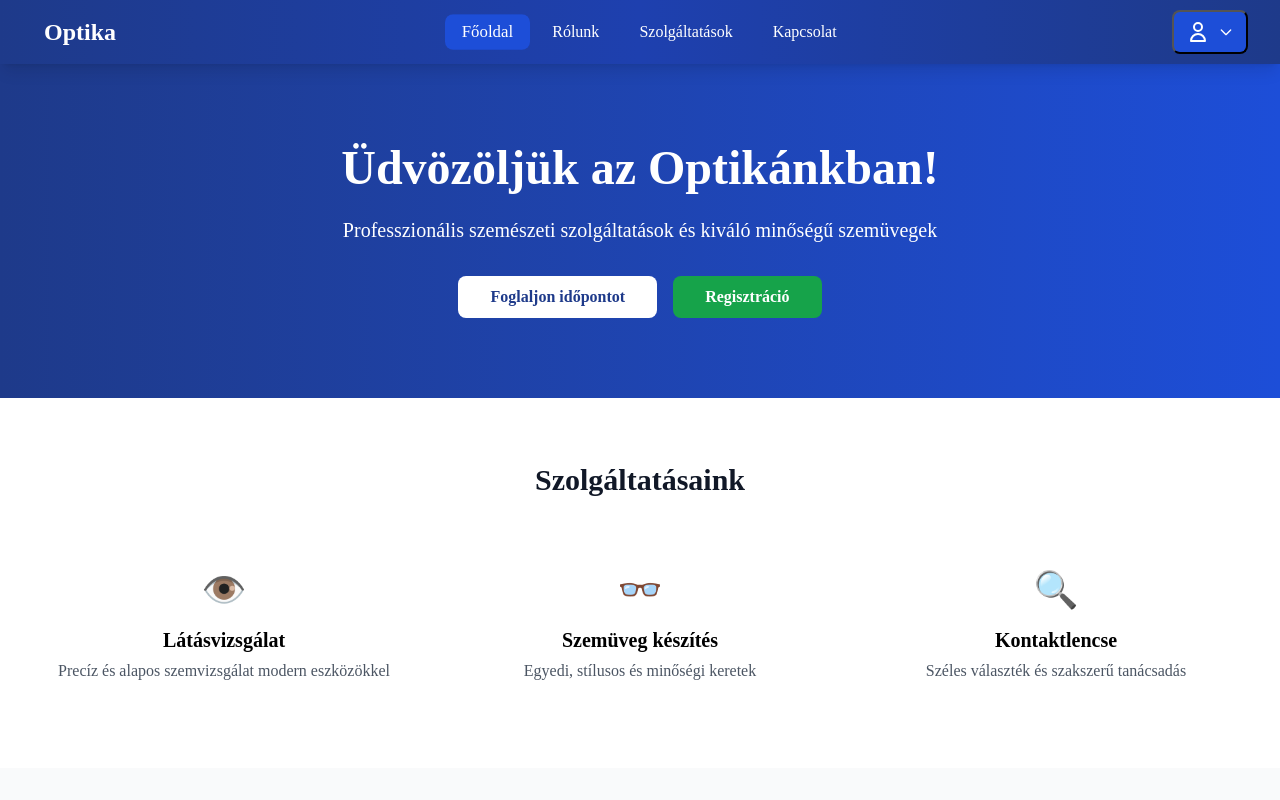
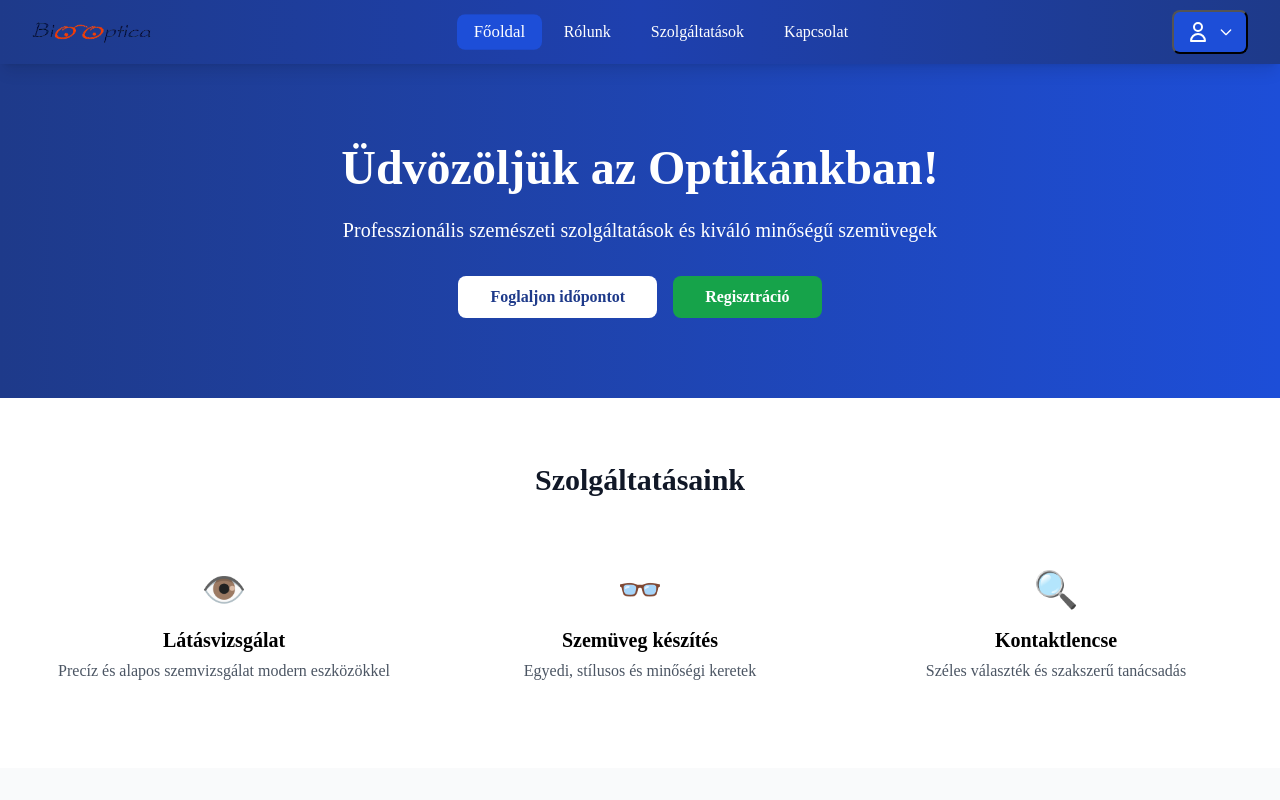
Before and after one commit to Wagreed/optika-weboldal, a Nuxt app in the folder frontend/: page / in a window 1280 px wide. Shown: the top 800 px of the page. Built offline with nearby package versions, Linux system fonts and the light colour scheme.

Commit message:
Logo added + .idea addons

```diff
--- a/frontend/app/layouts/default.vue
+++ b/frontend/app/layouts/default.vue
@@ -7,10 +7,14 @@
           <!-- Logo -->
           <div class="flex items-center">
             <NuxtLink
-              to="/"
-              class="text-2xl font-bold text-white no-underline px-3 py-2 rounded-lg hover:bg-blue-800 transition-all duration-300"
+                to="/"
+                class="flex items-center rounded-lg hover:opacity-80 transition-all duration-300"
             >
-              Optika
+              <img
+                  src="/img/logo.png"
+                  alt="Optika Logo"
+                  class="h-6 w-auto object-contain"
+              />
             </NuxtLink>
           </div>
 
```
Also changed, not shown: frontend/public/img/logo.png (added).
